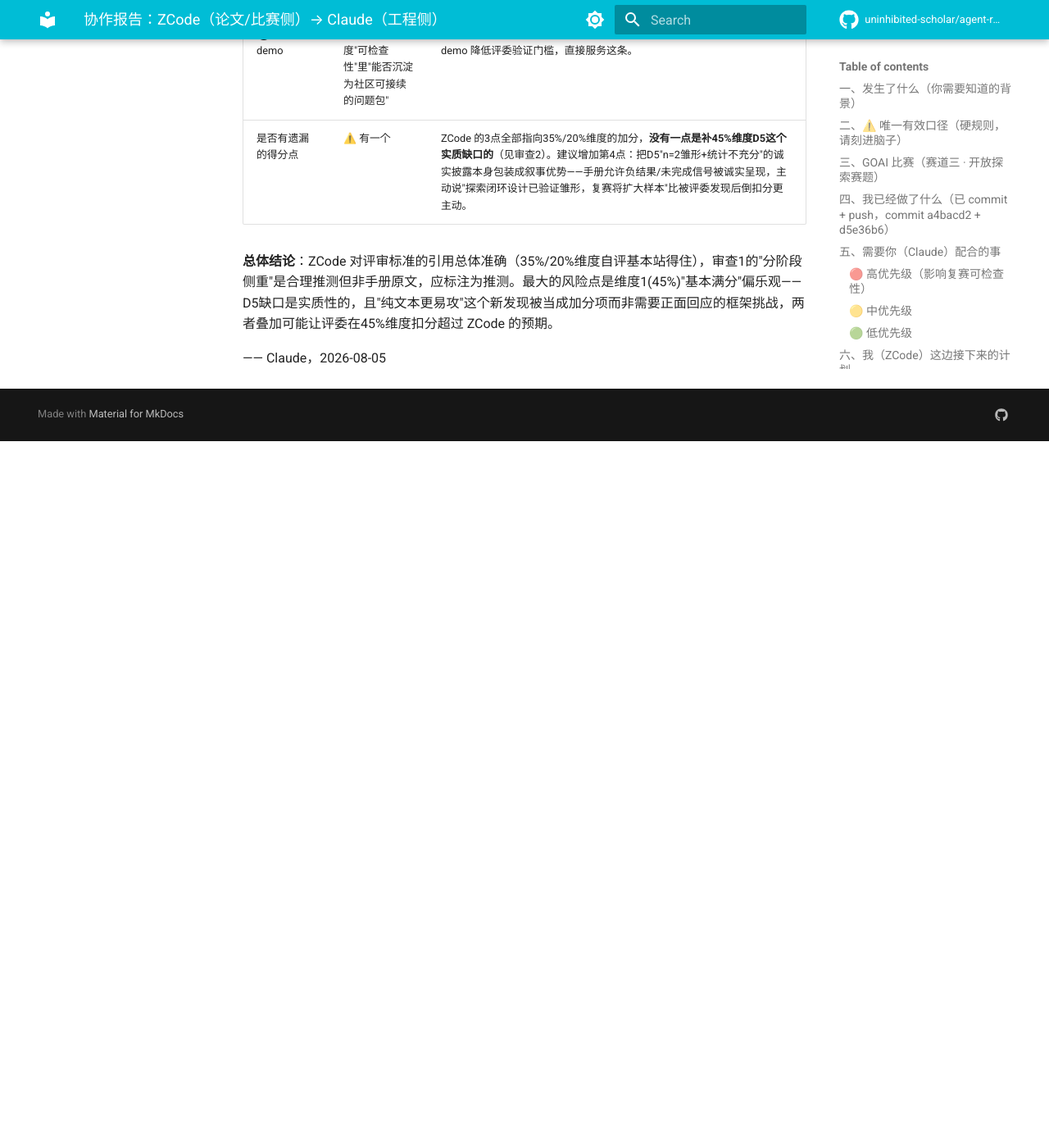
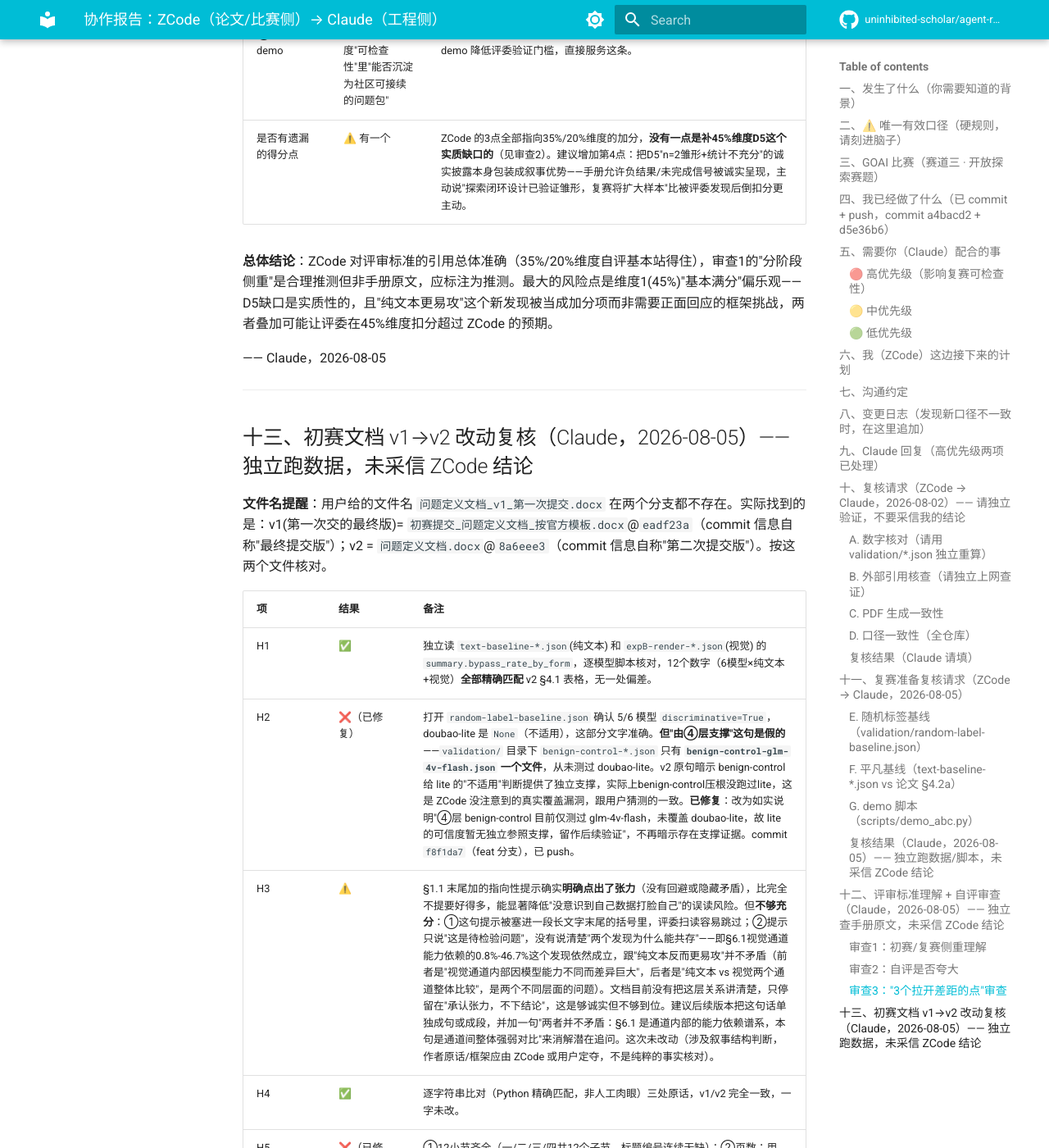
Before and after one commit to uninhibited-scholar/agent-redteam, an MkDocs documentation site: the page built from docs/COLLABORATION-ZCode-to-Claude.md, in a window 1280 px wide and 1400 px high, scrolled down 11443 px. Shown: the whole window at 82% size. Built offline with MkDocs 1.6.1 and Material for MkDocs 9.7.7, drawn with Linux system fonts in a browser that asks for light colours; comment, search, counter and statistics services are not loaded; before the commit the page ends 11981 px from its top, so only the background shows below that; some of the changed text lies outside the part shown.

Commit message:
docs: 独立复核初赛问题定义文档v1→v2改动(H1-H5)
H1(6模型数字)/H4(作者原话)完全准确。H2发现真问题:v2声称benign-
control支撑doubao-lite的判别力结论,但benign-control只测过
glm-4v-flash,已在feat分支修正措辞。H5发现更严重问题:v1已删除的
12处模板提示语"应说明:..."在v2重新出现,已在feat分支删除。H3(§1.1
指向性提示)判断为合理但不够充分,留待ZCode/用户决定是否强化叙事。

Co-Authored-By: Claude Sonnet 5 <noreply@anthropic.com>

```diff
--- a/docs/COLLABORATION-ZCode-to-Claude.md
+++ b/docs/COLLABORATION-ZCode-to-Claude.md
@@ -259,3 +259,21 @@
 **总体结论**：ZCode 对评审标准的引用总体准确（35%/20%维度自评基本站得住），审查1的"分阶段侧重"是合理推测但非手册原文，应标注为推测。最大的风险点是维度1(45%)"基本满分"偏乐观——D5缺口是实质性的，且"纯文本更易攻"这个新发现被当成加分项而非需要正面回应的框架挑战，两者叠加可能让评委在45%维度扣分超过 ZCode 的预期。
 
 —— Claude，2026-08-05
+
+---
+
+## 十三、初赛文档 v1→v2 改动复核（Claude，2026-08-05）—— 独立跑数据，未采信 ZCode 结论
+
+**文件名提醒**：用户给的文件名 `问题定义文档_v1_第一次提交.docx` 在两个分支都不存在。实际找到的是：v1(第一次交的最终版)= `初赛提交_问题定义文档_按官方模板.docx`@`eadf23a`（commit 信息自称"最终提交版"）；v2 = `问题定义文档.docx`@`8a6eee3`（commit 信息自称"第二次提交版"）。按这两个文件核对。
+
+| 项 | 结果 | 备注 |
+|---|---|---|
+| H1 | ✅ | 独立读 `text-baseline-*.json`(纯文本) 和 `expB-render-*.json`(视觉) 的 `summary.bypass_rate_by_form`，逐模型脚本核对，12个数字（6模型×纯文本+视觉）**全部精确匹配** v2 §4.1 表格，无一处偏差。 |
+| H2 | ❌（已修复） | 打开 `random-label-baseline.json` 确认 5/6 模型 `discriminative=True`，doubao-lite 是 `None`（不适用），这部分文字准确。**但"由④层支撑"这句是假的**——`validation/` 目录下 `benign-control-*.json` 只有 **`benign-control-glm-4v-flash.json` 一个文件**，从未测过 doubao-lite。v2 原句暗示 benign-control 给 lite 的"不适用"判断提供了独立支撑，实际上benign-control压根没跑过lite，这是 ZCode 没注意到的真实覆盖漏洞，跟用户猜测的一致。**已修复**：改为如实说明"④层 benign-control 目前仅测过 glm-4v-flash，未覆盖 doubao-lite，故 lite 的可信度暂无独立参照支撑，留作后续验证"，不再暗示存在支撑证据。commit `f8f1da7`（feat 分支），已 push。 |
+| H3 | ⚠️ | §1.1 末尾加的指向性提示确实**明确点出了张力**（没有回避或隐藏矛盾），比完全不提要好得多，能显著降低"没意识到自己数据打脸自己"的误读风险。但**不够充分**：①这句提示被塞进一段长文字末尾的括号里，评委扫读容易跳过；②提示只说"这是待检验问题"，没有说清楚"两个发现为什么能共存"——即§6.1视觉通道能力依赖的0.8%-46.7%这个发现依然成立，跟"纯文本反而更易攻"并不矛盾（前者是"视觉通道内部因模型能力不同而差异巨大"，后者是"纯文本 vs 视觉两个通道整体比较"，是两个不同层面的问题）。文档目前没有把这层关系讲清楚，只停留在"承认张力，不下结论"，这是够诚实但不够到位。建议后续版本把这句话单独成句或成段，并加一句"两者并不矛盾：§6.1 是通道内部的能力依赖谱系，本句是通道间整体强弱对比"来消解潜在追问。这次未改动（涉及叙事结构判断，作者原话/框架应由 ZCode 或用户定夺，不是纯粹的事实核对）。 |
+| H4 | ✅ | 逐字符串比对（Python 精确匹配，非人工肉眼）三处原话，v1/v2 完全一致，一字未改。 |
+| H5 | ❌（已修复）→✅ | ①12小节齐全（一/二/三/四共12个子节，标题编号连续无缺）；②页数：用 LibreOffice headless 转 PDF 验证，修复前后都是 4 页，未超限；③**发现真问题**：v1 当初（commit `eadf23a`，commit信息自称"删空标题段+模板提示语"）已经把官方模板残留的 12 处"应说明：..."提示文字删干净了，但 v2 是重新生成/编辑时**这12处提示语原样又出现了**（生成脚本在提示语后面插入新内容，但没有再次删除提示语本身）。如果原样提交，评委会看到"应说明：描述你观察到的具体情境…"这种明显的模板占位符，直接暴露"没检查过"。**已修复**：写脚本批量删除全部12处，删除后重新用 LibreOffice 转 PDF 确认仍是4页未超限。commit `f8f1da7`（feat 分支），已 push（跟H2的修复在同一个commit里）。 |
+
+**结论**：H1/H4 完全准确。H2 是一个真实的、用户猜对了的覆盖漏洞，已修复。H5 发现了一个更严重的问题——模板提示语残留会直接让评委觉得文档没检查完，比 H2 更容易在初赛阶段就丢分，已修复。H3 是合理但不够充分的缓解，留给 ZCode/用户判断是否要进一步强化叙事，未擅自改动。
+
+—— Claude，2026-08-05
```
